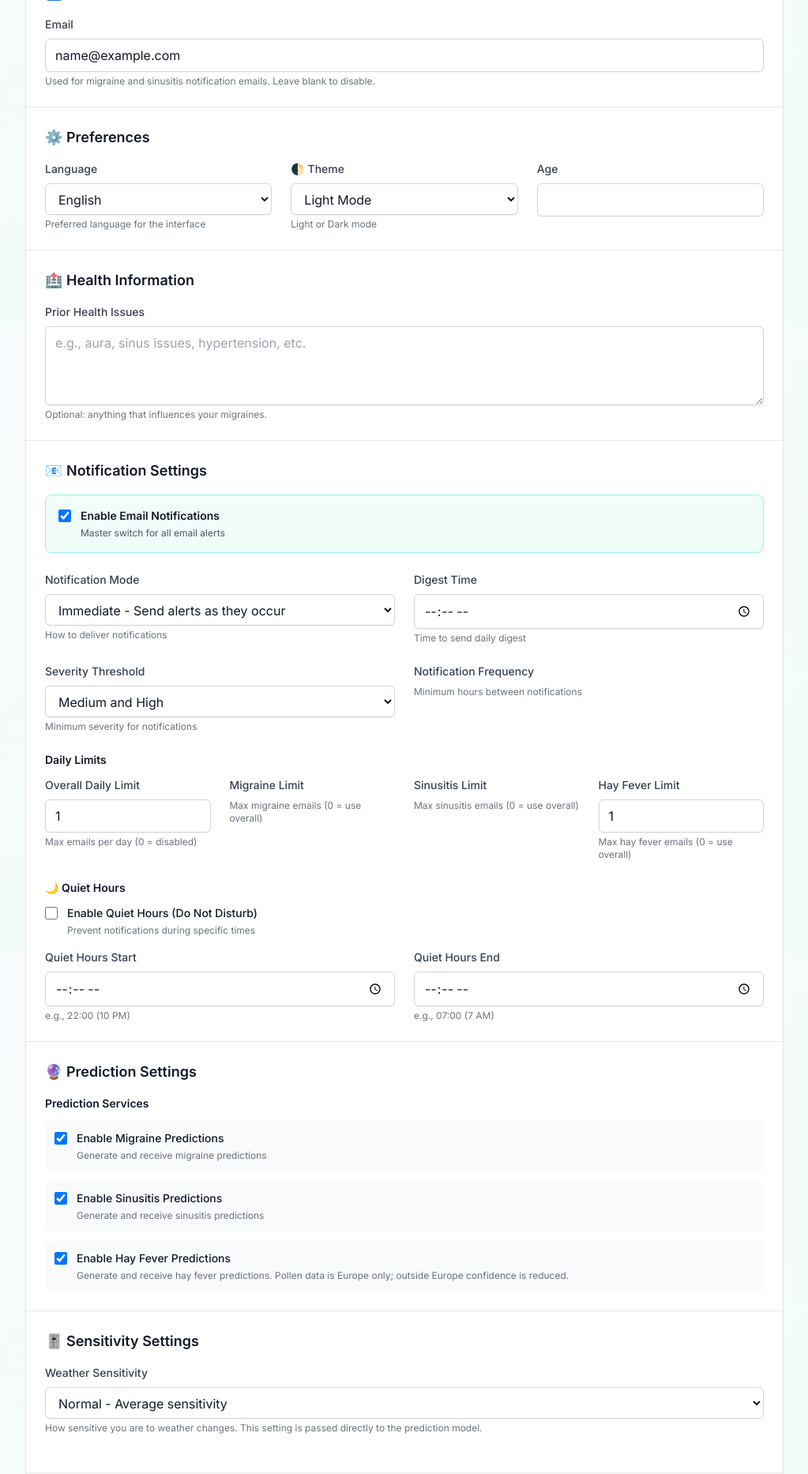
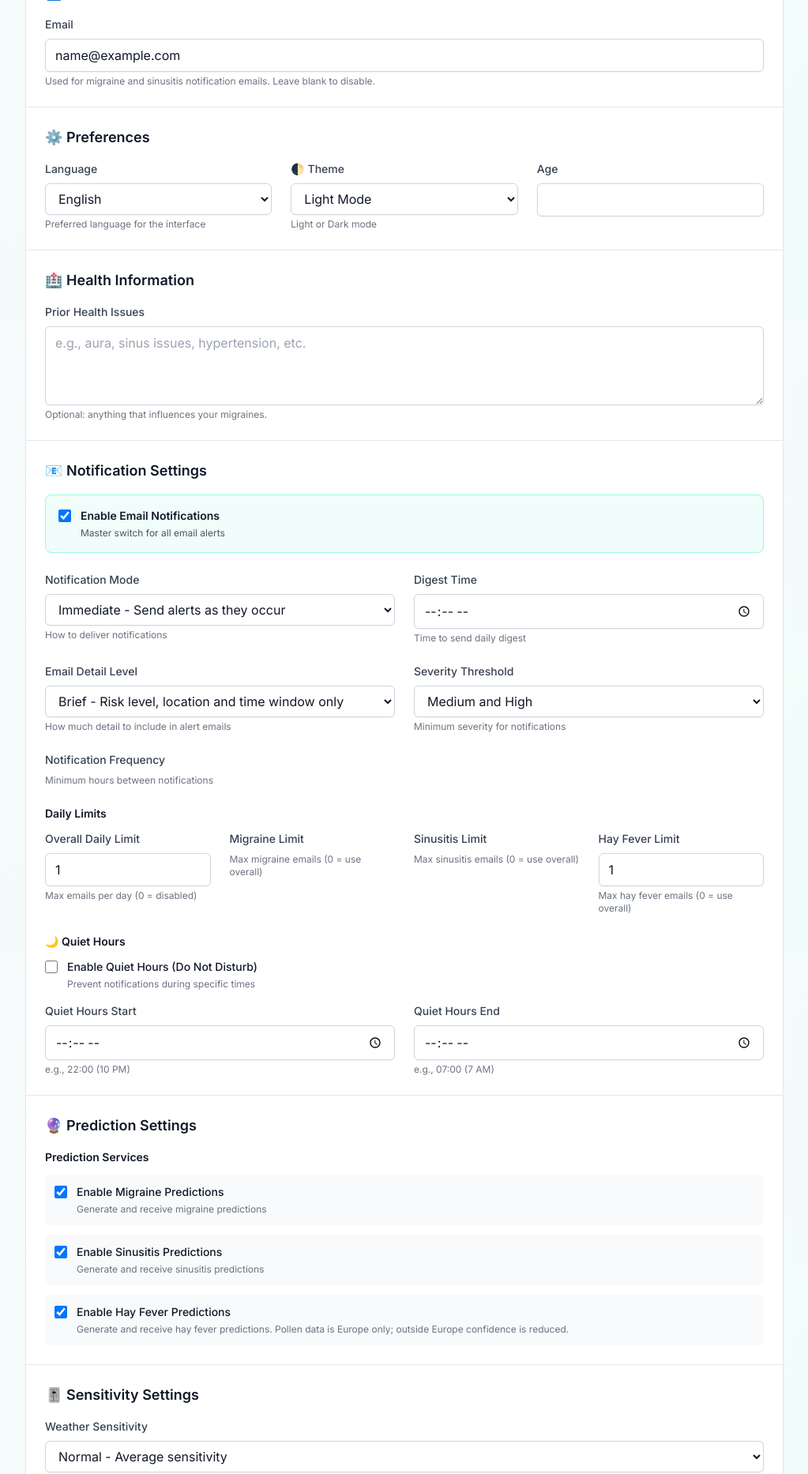
Before and after one commit to alexandrosm77/migraine_forecast, a Django app: page /accounts/profile/ in a window 1280 px wide. Shown: the part 391-2257 px from the top of the page at 79% size, without its empty margins (128-1151 px from the left). Run offline with Django 5.2, Linux system fonts and the light colour scheme; the visitor is signed in with stand-in values (Sample User, id 1); data that the repository does not hold is empty; parts of the project's set-up code (start-up, migrations or seed data) failed here and were passed over; some libraries are stand-ins or nearby versions.

Commit message:
Add configurable email detail levels

```diff
--- a/forecast/admin.py
+++ b/forecast/admin.py
@@ -224,6 +224,7 @@ class UserHealthProfileAdmin(admin.ModelAdmin):
         "sensitivity_preset",
         "age",
         "email_notifications_enabled",
+        "email_detail_level",
         "notification_mode",
         "notification_severity_threshold",
         "quiet_hours_enabled",
@@ -239,6 +240,7 @@ class UserHealthProfileAdmin(admin.ModelAdmin):
         "language",
         "sensitivity_preset",
         "email_notifications_enabled",
+        "email_detail_level",
         "notification_mode",
         "notification_severity_threshold",
         "quiet_hours_enabled",
@@ -264,6 +266,7 @@ class UserHealthProfileAdmin(admin.ModelAdmin):
             {
                 "fields": (
                     "email_notifications_enabled",
+                    "email_detail_level",
                     "notification_mode",
                     "digest_time",
                     "notification_severity_threshold",
--- a/forecast/email_sender.py
+++ b/forecast/email_sender.py
@@ -137,6 +137,7 @@ class EmailSender:
             "llm_analysis_text": weather_factors.get("llm_analysis_text"),
             "llm_rationale": (weather_factors.get("llm", {}) or {}).get("detail", {}).get("raw", {}).get("rationale"),
             "llm_prevention_tips": weather_factors.get("llm_prevention_tips") or [],
+            "show_full_detail": self._prefs.get_user_email_detail_level(user) == "FULL",
         }
 
         if condition_type == "hayfever":
@@ -315,6 +316,7 @@ class EmailSender:
             "first_migraine_tips": first_migraine_tips,
             "first_sinusitis_tips": first_sinusitis_tips,
             "first_hayfever_tips": first_hayfever_tips,
+            "show_full_detail": self._prefs.get_user_email_detail_level(user) == "FULL",
         }
 
         user_language = self._prefs.get_user_language(user)
--- a/forecast/forms.py
+++ b/forecast/forms.py
@@ -26,6 +26,7 @@ class UserHealthProfileForm(forms.ModelForm):
             "age",
             "prior_conditions",
             "email_notifications_enabled",
+            "email_detail_level",
             "notification_mode",
             "digest_time",
             "notification_severity_threshold",
@@ -78,6 +79,11 @@ class UserHealthProfileForm(forms.ModelForm):
                 }
             ),
             "notification_mode": forms.Select(
+                attrs={
+                    "class": "form-select block w-full px-3 py-2 border border-gray-300 dark:border-gray-600 rounded-md shadow-sm focus:outline-none focus:ring-teal-500 focus:border-teal-500 bg-white dark:bg-gray-700 text-gray-900 dark:text-gray-100",  # noqa: E501
+                }
+            ),
+            "email_detail_level": forms.Select(
                 attrs={
                     "class": "form-select block w-full px-3 py-2 border border-gray-300 dark:border-gray-600 rounded-md shadow-sm focus:outline-none focus:ring-teal-500 focus:border-teal-500 bg-white dark:bg-gray-700 text-gray-900 dark:text-gray-100",  # noqa: E501
                 }
--- a/forecast/models.py
+++ b/forecast/models.py
@@ -25,6 +25,18 @@ class UserHealthProfile(models.Model):
 
     email_notifications_enabled = models.BooleanField(
         default=True, help_text="Enable or disable email notifications for migraine and sinusitis alerts"
+    )
+
+    # Amount of detail included in alert emails
+    EMAIL_DETAIL_LEVEL_CHOICES = [
+        ("BRIEF", "Brief - Risk level, location and time window only"),
+        ("FULL", "Full - Include weather data, contributing factors and prevention tips"),
+    ]
+    email_detail_level = models.CharField(
+        max_length=10,
+        choices=EMAIL_DETAIL_LEVEL_CHOICES,
+        default="BRIEF",
+        help_text="How much detail to include in alert emails",
     )
 
     # Prediction service preferences
--- a/forecast/notification_intake.py
+++ b/forecast/notification_intake.py
@@ -104,6 +104,7 @@ class NotificationEmailAdapter:
             "hayfever_count": len(predictions.get("hayfever", [])),
             "total_count": sum(len(preds) for preds in predictions.values()),
             "digest_date": timezone.now().date(),
+            "show_full_detail": self._prefs.get_user_email_detail_level(user) == "FULL",
         }
         subject = f"Daily Health Digest - {len(location_data)} Location(s)"
         self._send_rendered(user, subject, "forecast/email/daily_digest.html", context)
@@ -120,6 +121,7 @@ class NotificationEmailAdapter:
             "first_migraine_tips": self._first_tip(location_data, "migraine_llm_prevention_tips"),
             "first_sinusitis_tips": self._first_tip(location_data, "sinusitis_llm_prevention_tips"),
             "first_hayfever_tips": self._first_tip(location_data, "hayfever_llm_prevention_tips"),
+            "show_full_detail": self._prefs.get_user_email_detail_level(user) == "FULL",
         }
 
     def _combined_subject(self, location_data):
--- a/forecast/templates/forecast/email/daily_digest.html
+++ b/forecast/templates/forecast/email/daily_digest.html
@@ -219,7 +219,7 @@
                     <div class="time-window">
                         ⏰ {{ pred.target_time_start|date:"M j, g:i a" }} - {{ pred.target_time_end|date:"M j, g:i a" }}
                     </div>
-                    {% if pred.reasoning %}
+                    {% if show_full_detail and pred.reasoning %}
                     <div style="margin-top: 10px; font-size: 13px;">
                         <strong>Reasoning:</strong> {{ pred.reasoning|truncatewords:30 }}
                     </div>
@@ -241,7 +241,7 @@
                     <div class="time-window">
                         ⏰ {{ pred.target_time_start|date:"M j, g:i a" }} - {{ pred.target_time_end|date:"M j, g:i a" }}
                     </div>
-                    {% if pred.reasoning %}
+                    {% if show_full_detail and pred.reasoning %}
                     <div style="margin-top: 10px; font-size: 13px;">
                         <strong>Reasoning:</strong> {{ pred.reasoning|truncatewords:30 }}
                     </div>
@@ -263,7 +263,7 @@
                     <div class="time-window">
                         ⏰ {{ pred.target_time_start|date:"M j, g:i a" }} - {{ pred.target_time_end|date:"M j, g:i a" }}
                     </div>
-                    {% if pred.reasoning %}
+                    {% if show_full_detail and pred.reasoning %}
                     <div style="margin-top: 10px; font-size: 13px;">
                         <strong>Reasoning:</strong> {{ pred.reasoning|truncatewords:30 }}
                     </div>
--- a/forecast/templates/forecast/email/hayfever_alert.html
+++ b/forecast/templates/forecast/email/hayfever_alert.html
@@ -72,9 +72,11 @@
         {% if llm_analysis_text %}
         <div style="background-color: #f0fdf4; padding: 15px; border: 1px solid #bbf7d0; border-radius: 6px; margin: 15px 0;">
             <h3 style="margin-top: 0; color: #166534;">📊 Model Analysis</h3>
-            <p style="margin: 0;">{{ llm_analysis_text }}</p>
+            <p style="margin: 0;">{% if show_full_detail %}{{ llm_analysis_text }}{% else %}{{ llm_analysis_text|truncatewords:40 }}{% endif %}</p>
         </div>
         {% endif %}
+
+        {% if show_full_detail %}
 
         {% if llm_rationale %}
         <div style="background-color: #f7fee7; padding: 15px; border: 1px solid #d9f99d; border-radius: 6px; margin: 15px 0;">
@@ -134,6 +136,8 @@
             </p>
         </div>
 
+        {% endif %}
+
         <p>Stay well,<br>
         The Kalliro Team</p>
     </div>
--- a/forecast/templates/forecast/email/migraine_alert.html
+++ b/forecast/templates/forecast/email/migraine_alert.html
@@ -63,9 +63,11 @@
         {% if llm_analysis_text %}
         <div style="background-color: #e6f7ff; padding: 15px; border: 1px solid #91d5ff; border-radius: 6px; margin: 15px 0;">
             <h3 style="margin-top: 0; color: #0050b3;">📊 {% trans "Model Analysis" %}</h3>
-            <p style="margin: 0;">{{ llm_analysis_text }}</p>
+            <p style="margin: 0;">{% if show_full_detail %}{{ llm_analysis_text }}{% else %}{{ llm_analysis_text|truncatewords:40 }}{% endif %}</p>
         </div>
         {% endif %}
+
+        {% if show_full_detail %}
 
         {% if llm_rationale %}
         <div style="background-color: #f0f5ff; padding: 15px; border: 1px solid #adc6ff; border-radius: 6px; margin: 15px 0;">
@@ -162,6 +164,8 @@
             </p>
         </div>
 
+        {% endif %}
+
         <p>{% trans "Stay well," %}<br>
         {% trans "The Kalliro Team" %}</p>
     </div>
--- a/forecast/templates/forecast/email/sinusitis_alert.html
+++ b/forecast/templates/forecast/email/sinusitis_alert.html
@@ -63,9 +63,11 @@
         {% if llm_analysis_text %}
         <div style="background-color: #fff7e6; padding: 15px; border: 1px solid #ffd591; border-radius: 6px; margin: 15px 0;">
             <h3 style="margin-top: 0; color: #ad6800;">📊 Model Analysis</h3>
-            <p style="margin: 0;">{{ llm_analysis_text }}</p>
+            <p style="margin: 0;">{% if show_full_detail %}{{ llm_analysis_text }}{% else %}{{ llm_analysis_text|truncatewords:40 }}{% endif %}</p>
         </div>
         {% endif %}
+
+        {% if show_full_detail %}
 
         {% if llm_rationale %}
         <div style="background-color: #fffbf0; padding: 15px; border: 1px solid #ffe7ba; border-radius: 6px; margin: 15px 0;">
@@ -169,6 +171,8 @@
             </p>
         </div>
 
+        {% endif %}
+
         <p>Stay well,<br>
         The Kalliro Team</p>
     </div>
--- a/forecast/templates/forecast/profile_v2.html
+++ b/forecast/templates/forecast/profile_v2.html
@@ -201,6 +201,13 @@
                         <p class="mt-1 text-xs text-gray-500 dark:text-gray-500">{% trans "Time to send daily digest" %}</p>
                     </div>
                     <div>
+                        <label for="id_email_detail_level" class="block text-sm font-medium text-gray-700 dark:text-gray-300 mb-2">
+                            {% trans "Email Detail Level" %}
+                        </label>
+                        {{ form.email_detail_level }}
+                        <p class="mt-1 text-xs text-gray-500 dark:text-gray-500">{% trans "How much detail to include in alert emails" %}</p>
+                    </div>
+                    <div>
                         <label for="id_notification_severity_threshold" class="block text-sm font-medium text-gray-700 dark:text-gray-300 mb-2">
                             {% trans "Severity Threshold" %}
                         </label>
```
Also changed, not shown: forecast/notification_preferences.py (+13 -0 lines), forecast/templates/forecast/email/combined_alert.html (+19 -5 lines), forecast/tests/test_forms.py (+5 -0 lines), forecast/tests/test_notification_intake.py (+78 -0 lines), forecast/tests/test_views.py (+3 -0 lines), forecast/migrations/0034_add_email_detail_level.py (added).
